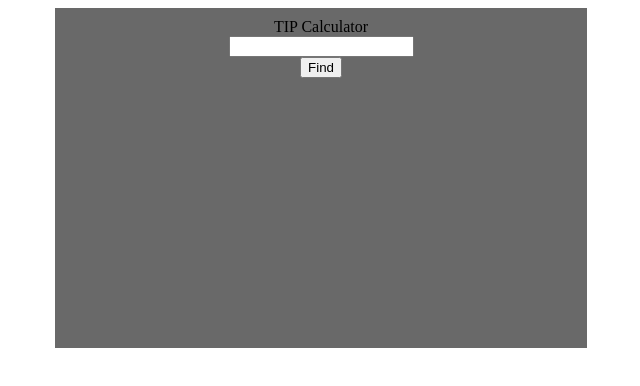
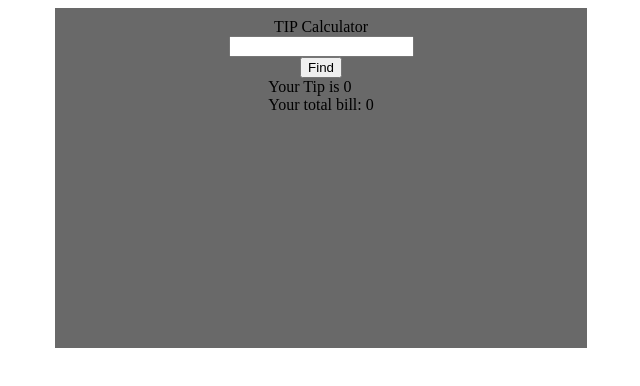
Before and after one commit to Vats-shivam/tip-calculator, a plain HTML site: page index.html in a window 1280 px wide. Both pictures are taken after a click on the button "Find". Shown: the whole page, without its empty margins (319-959 px from the left). Drawn offline with Linux system fonts and the light colour scheme.

Commit message:
added main logic

```diff
--- a/index.html
+++ b/index.html
@@ -29,6 +29,13 @@
     <div class="output">
     </div>
   </div>
-
 </body>
+<script>
+  const input =document.querySelector("#input")
+  const button = document.querySelector("#submit")
+  const output = document.querySelector(".output")
+  button.addEventListener("click",function(){
+    output.innerHTML=`Your Tip is ${input.value*0.1} <br>Your total bill: ${+(input.value)+input.value*0.1} `
+  })
+</script>
 </html>
```
